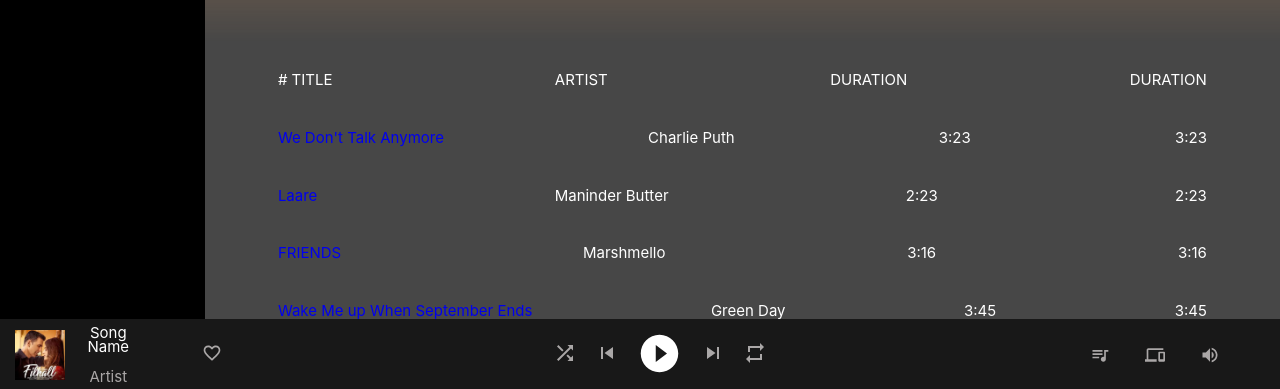
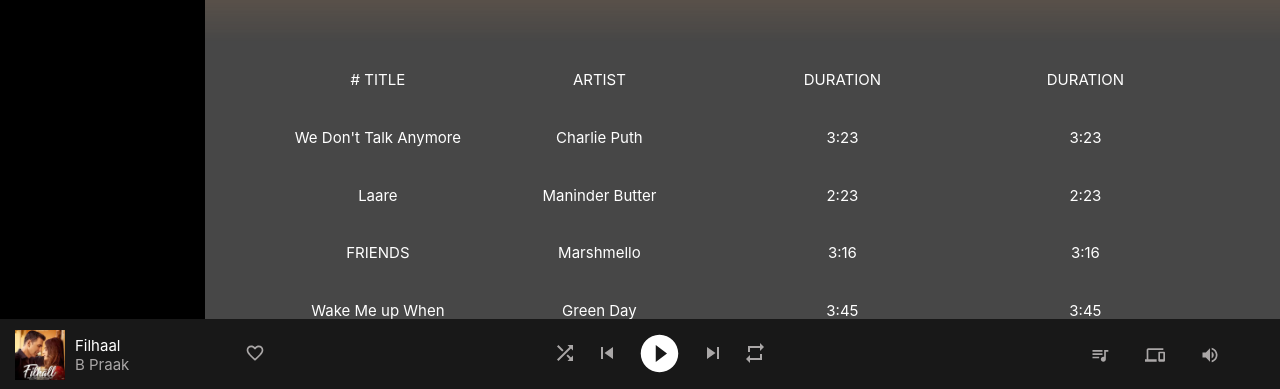
Before and after one commit to Team-PARKSQUAD/spotify-comment, a React (Create React App) app: page /fullPlayer in a window 1280 px wide. Shown: the part 409-798 px from the top of the page. Built offline with nearby package versions, Linux system fonts and the light colour scheme.

Commit message:
player UI update

```diff
--- a/src/Components/FullPlayer.js
+++ b/src/Components/FullPlayer.js
@@ -36,14 +36,12 @@
                 </div>
                 <div className='songs_list'>
                     <div className='song'>
-                        <text># TITLE</text>
+                        <text className="title"># TITLE</text>
                         <text>ARTIST</text>
                         <text>DURATION</text>
                         <text>DURATION</text>
                     </div>
-
-                    <div>
-                        {songs.map(song => (
+                    {songs.map(song => (
                             <Song
                                 id={song.id}
                                 name={song.name}
@@ -51,8 +49,7 @@
                                 artist={song.artist}
                                 duration={song.duration}
                             />
-                        ))}
-                    </div>
+                    ))}
 
                 </div>
             </div>
--- a/src/Components/player.js
+++ b/src/Components/player.js
@@ -1,4 +1,5 @@
-import React from 'react';
+import React , {useContext} from 'react'
+import { SongContext } from '../SongContext';
 import PlayCircleFilledWhiteIcon from '@material-ui/icons/PlayCircleFilledWhite';
 import SkipNextIcon from '@material-ui/icons/SkipNext';
 import SkipPreviousIcon from '@material-ui/icons/SkipPrevious';
@@ -10,13 +11,22 @@
 import VolumeUpIcon from '@material-ui/icons/VolumeUp';
 
 function player() {
+    const [songs] = useContext(SongContext);
+    const id = window.location.href.split("/")
+    var selectedSong
+    songs.map(song=>{
+        if (song.id == id[id.length-1]){
+            selectedSong = song
+        }
+    })
+    console.log(selectedSong)
     return (
         <div className="player">
             <div className="player_left">
-                <img src="./thumbnail.jpeg" alt="thumbnail"/>
+                <img src={selectedSong ? selectedSong.imageUrl : "thumbnail.jpeg"} alt="thumbnail"/>
                 <div className="info">
-                    <p className="title">Song Name</p>
-                    <p className="artist">Artist</p>
+                    <p className="title">{selectedSong ? selectedSong.name : "Filhaal"}</p>
+                    <p className="artist">{selectedSong ? selectedSong.artist : "B Praak"}</p>
                 </div>
                 <div><FavoriteBorderIcon fontSize="small"/></div>
             </div>
--- a/src/Styles/ChatSection.scss
+++ b/src/Styles/ChatSection.scss
@@ -5,12 +5,23 @@
   height: 100%;
   width: 100%;
 
-  .messages {
-    padding: 10px;
-    height: 90%;
-    margin: 10vh 0 10vh;
-    display: flex;
-    flex-direction: column;
+  .messeges {
+    // padding: 10px;
+    // height: 90%;
+    // margin: 10vh 0 10vh;
+    // display: flex;
+    // flex-direction: column;
+    .message{
+      p{
+        max-width: 40%;
+        margin-bottom: 10px;
+        line-height: 14px;
+        padding: 8px 12px;
+        border-radius: 25px;
+        position: relative;
+        text-align: center;
+      }
+    }
   }
 }
 
@@ -20,15 +31,7 @@
   list-style: none;
 }
 
-p {
-  max-width: 40%;
-  margin-bottom: 10px;
-  line-height: 14px;
-  padding: 8px 12px;
-  border-radius: 25px;
-  position: relative;
-  text-align: center;
-}
+
 
 .message {
   display: flex;
--- a/src/Styles/FullPlayer.scss
+++ b/src/Styles/FullPlayer.scss
@@ -68,15 +68,32 @@
     .songs_list {
       padding: 5%;
       a {
+        min-width: 200px;
+        // min-width: 100%;
+        display: flex;
+        flex-wrap: wrap;
         text-decoration: none;
       }
       .song {
+        .title{
+          max-width: 200px;
+        }
         display: flex;
         justify-content: space-between;
         color: white;
         font-size: 15px;
         padding: 2%;
         border-radius: 7px;
+        cursor: pointer;
+        a{
+          // min-width: 100px;
+        }
+        text{
+          color: white;
+          text-align: center;
+          width: 100%;
+          // min-width: 100px;
+        }
         &:hover {
           background-color: gray;
         }
--- a/src/Styles/player.scss
+++ b/src/Styles/player.scss
@@ -19,6 +19,7 @@
     .info {
       margin: 0px 10px;
       margin-right: 20px;
+      width: 100%;
       .title {
         font-size: 15px;
         margin: 0px;
```
Also changed, not shown: src/Components/Song.js (+4 -4 lines).
